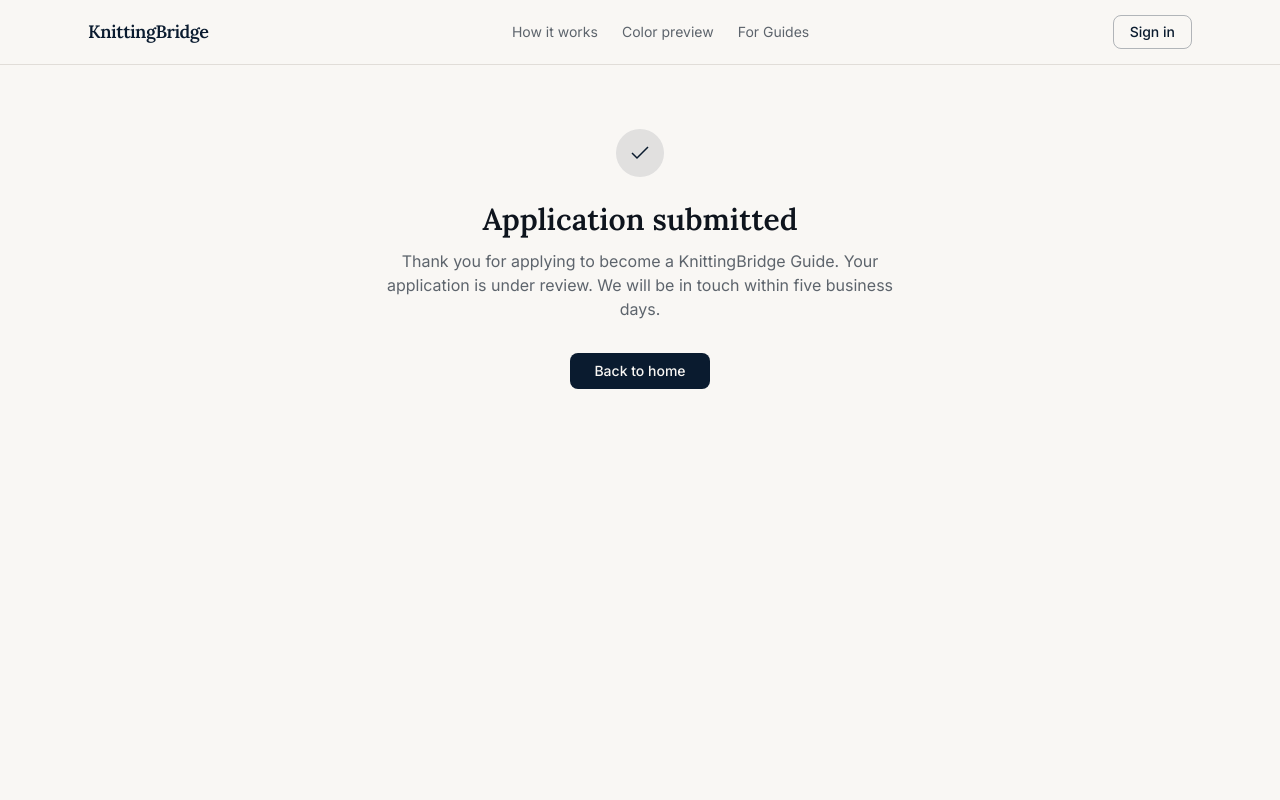
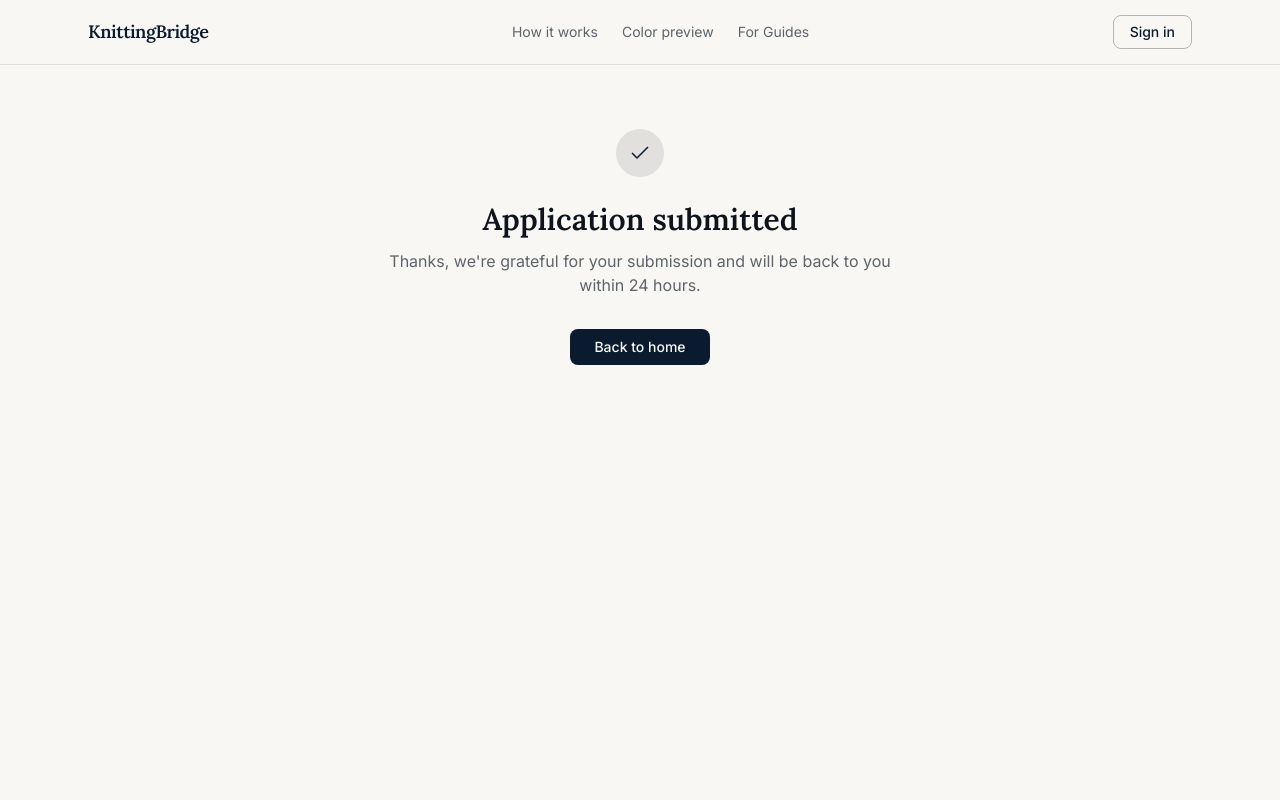
Before and after one commit to HearMyselfSpeak/KnittingBridge, a Next.js app: page /guides/apply/confirmation in a window 1280 px wide. Shown: the top 800 px of the page. Built offline with nearby package versions, Linux system fonts and the light colour scheme; no server answers.

Commit message:
Update confirmation page review message copy
Co-Authored-By: Claude Sonnet 4.6 <noreply@anthropic.com>

```diff
--- a/app/guides/apply/confirmation/page.tsx
+++ b/app/guides/apply/confirmation/page.tsx
@@ -35,8 +35,7 @@ export default async function ConfirmationPage({ searchParams }: Props) {
             Application submitted
           </h1>
           <p className="mt-3 text-base text-muted-foreground">
-            Thank you for applying to become a KnittingBridge Guide. Your application is
-            under review. We will be in touch within five business days.
+            Thanks, we're grateful for your submission and will be back to you within 24 hours.
           </p>
         </div>
 
```
